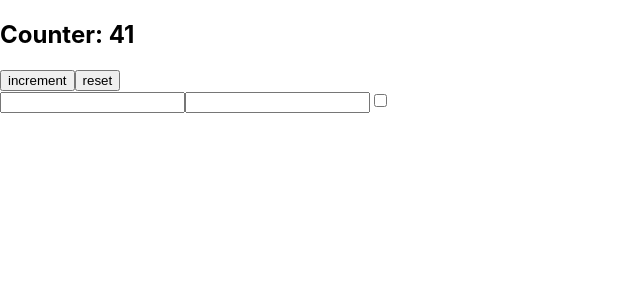
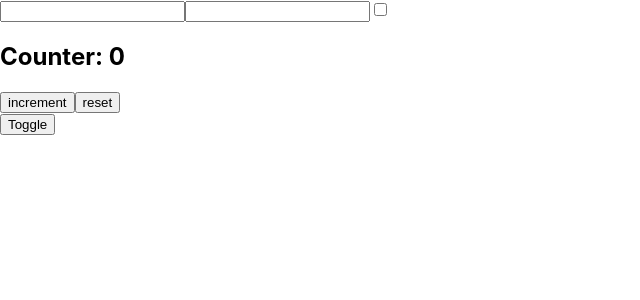
Before and after one commit to AlexGiaffreda/Esercizi-React, a React (Create React App) app in the folder my-app/: page / in a window 1280 px wide. Shown: the top 300 px of the page, without its empty margins (0-640 px from the left). Built offline with nearby package versions, Linux system fonts and the light colour scheme.

Commit message:
effect 2

```diff
--- a/my-app/src/App.js
+++ b/my-app/src/App.js
@@ -1,16 +1,25 @@
 import Counter from './Counter';
 import Login from './Login';
+import { useState } from 'react';
 
 function App() {
+
+  const [toggle, setToggle]= useState(true)
 
   function onCounterChange(counter){
     console.log(`counter: ${counter}`)
   }
+
+  function handleButton(){
+    setToggle((s) => !s)
+  }
   return (
     <div className="App">
-      <Counter initialValue={41} onCounterChange={onCounterChange} />
       <Login />
+      {toggle && <Counter onCounterChange={onCounterChange}/>}
+      <button onClick={handleButton}>Toggle</button>
     </div>
+
   );
 }
 
--- a/my-app/src/Counter.js
+++ b/my-app/src/Counter.js
@@ -1,13 +1,18 @@
 import { useState, useEffect } from 'react';
 
+function Counter({ initialValue = 0, onCounterChange }) {
+    const [counter, setCounter] = useState(initialValue);
 
+useEffect(()=>{
+    console.log('I have mounted')
+    return()=>{
+        console.log('I am about to be unmounted')
+    }
+  },[])
 
-function Counter({initialValue = 0, onCounterChange }){
-    const [counter, setCounter] = useState(initialValue)
-    useEffect(() => {
-        onCounterChange(counter)
-    }, [counter]);
-
+  useEffect(() => {
+    onCounterChange(counter);
+  }, [counter]);
 
     function handleCounterIncrement() {
         setCounter((counter) => counter + 1)
@@ -24,6 +29,6 @@
             <button onClick={reset}>reset</button>
         </div>
     )
-}
+    }
 
 export default Counter
```
